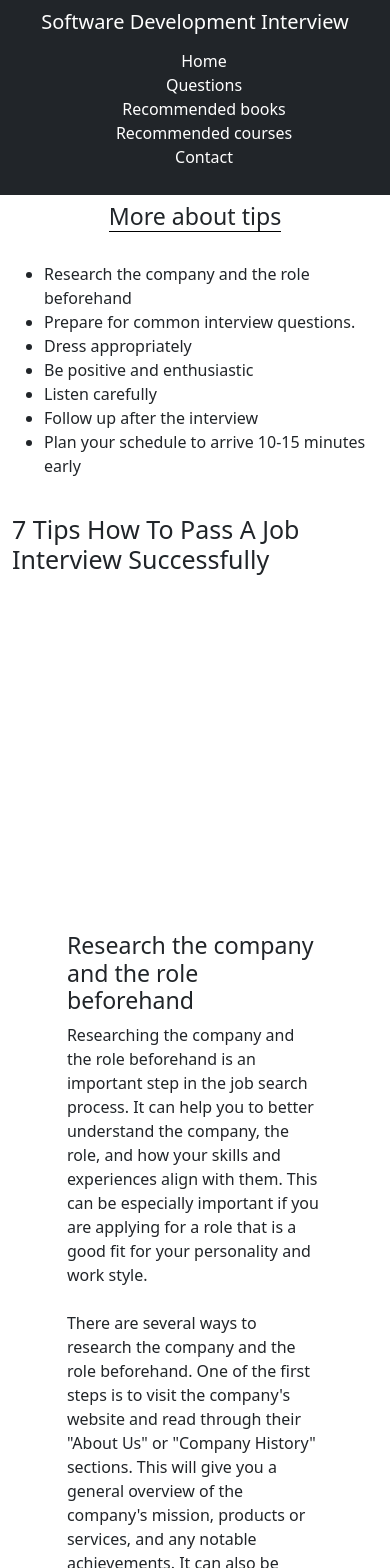
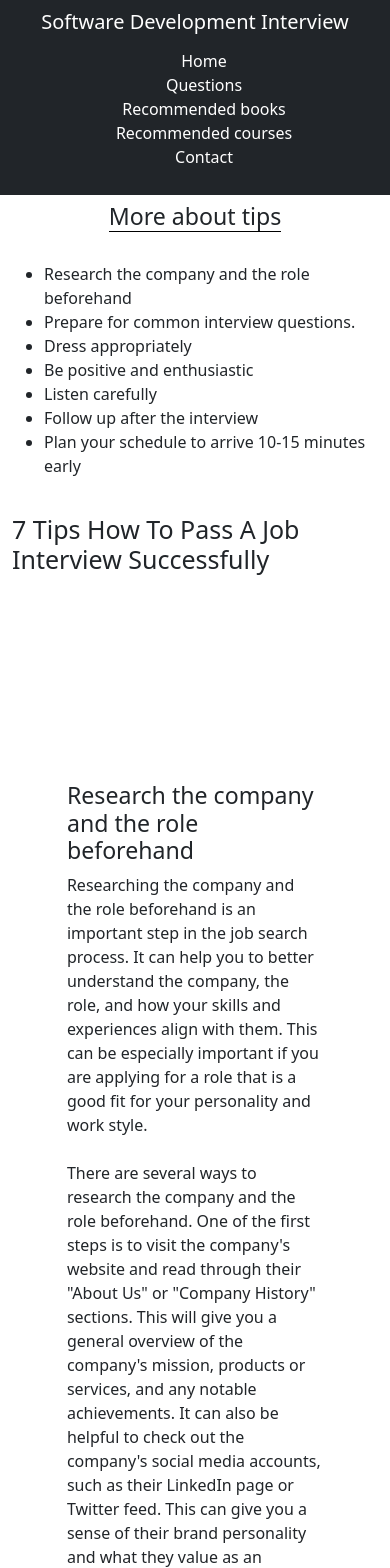
Before and after one commit to ivanlozic/interview-site, an Angular app: page /home in a window 390 px wide. Shown: the top 1568 px of the page. Built offline with nearby package versions, Linux system fonts and the light colour scheme.

Commit message:
Responsive fix

```diff
--- a/src/app/core/home/home.component.scss
+++ b/src/app/core/home/home.component.scss
@@ -178,10 +178,6 @@ a {
       width: 70%;
       margin: 0 auto;
       margin-top: 50px;
-
-      &:first-child {
-        margin-top: 350px;
-      }
     }
   }
 
```
